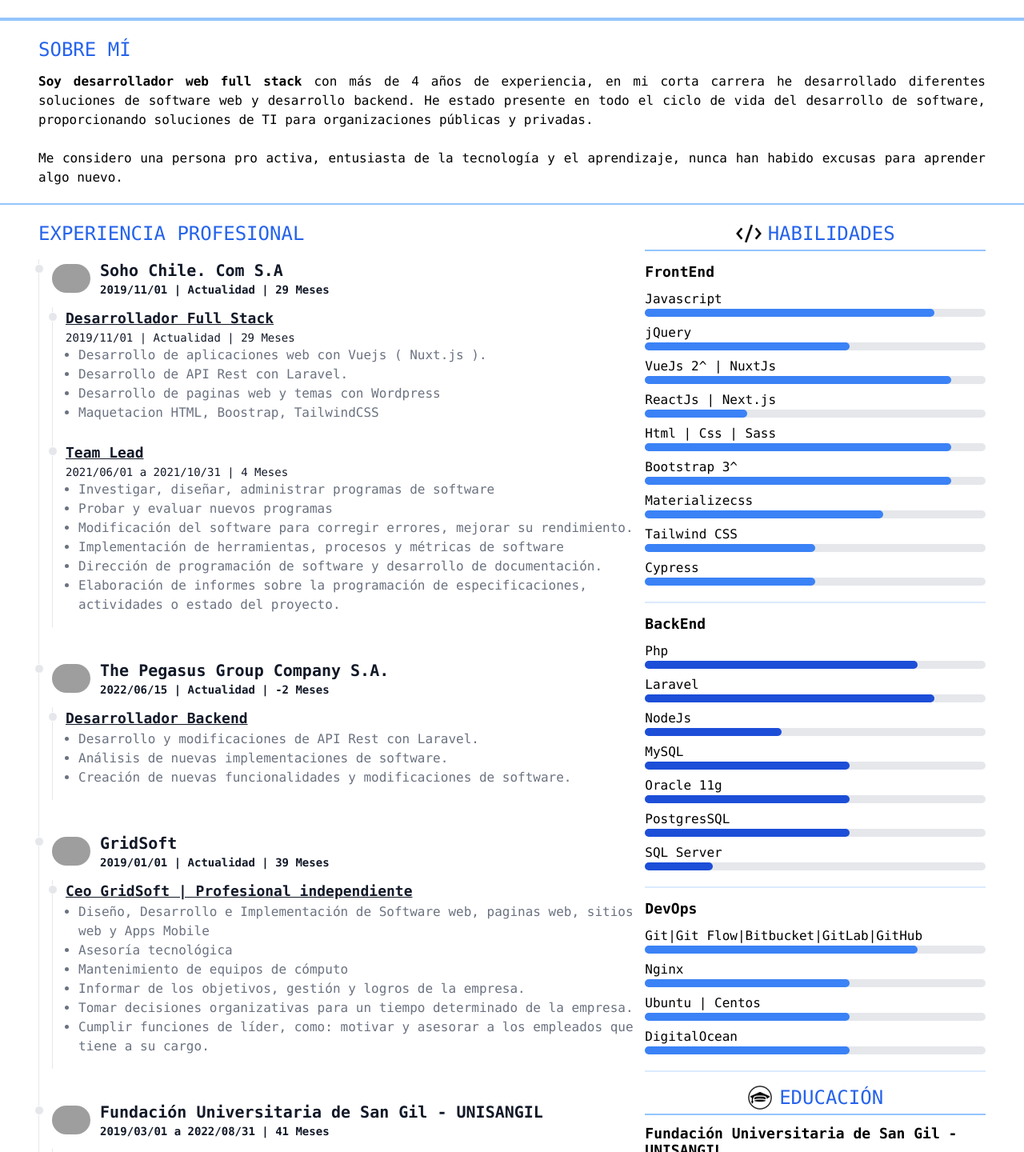
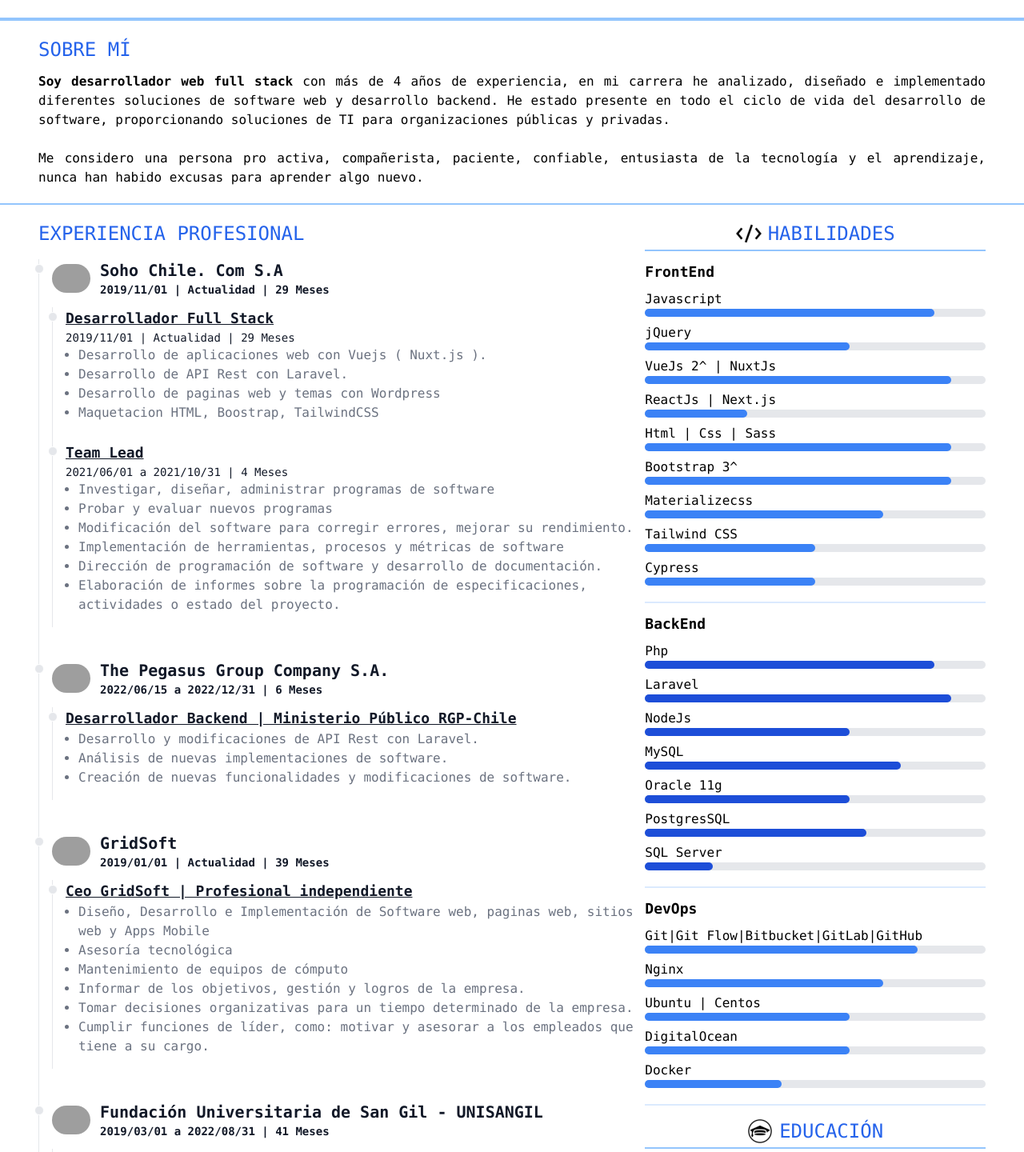
Before and after one commit to luchito93/my-resume-vue, a Vue app: page / in a window 1280 px wide. Shown: the part 250-1690 px from the top of the page at 80% size. Built offline with nearby package versions, Linux system fonts and the light colour scheme; grey boxes are pictures that could not be loaded.

Commit message:
add more experiences

```diff
--- a/src/components/Description.vue
+++ b/src/components/Description.vue
@@ -1,14 +1,19 @@
 <template>
-  <div class="md:flex md:flex-row border-b-4 border-blue-300 py-6 dark:text-white dark:border-blue-200 transition-colors duration-200">
+  <div
+    class="border-b-4 border-blue-300 py-6 transition-colors duration-200 dark:border-blue-200 dark:text-white md:flex md:flex-row"
+  >
     <div class="md:basis-1/3">
       <div class="flex justify-center">
         <img class="h-56 rounded-lg" src="../assets/me.png" alt="me" />
       </div>
     </div>
-    <div class="md:flex-auto my-2 md:my-auto px-4 text-center md:px-0 md:text-left">
+    <div class="my-2 px-4 text-center md:my-auto md:flex-auto md:px-0 md:text-left">
       <h1 class="pb-1 text-2xl font-semibold md:text-4xl">DIEGO ALEJANDRO VARGAS RODRIGUEZ</h1>
       <h2 class="mb-3 text-xl font-semibold">Ingeniero de Sistemas</h2>
-      <a href="https://www.linkedin.com/in/diego-vargas-develop/" class="underline hover:font-semibold">
+      <a
+        href="https://www.linkedin.com/in/diego-vargas-develop/"
+        class="underline hover:font-semibold"
+      >
         Linkedin
       </a>
       <br />
@@ -18,23 +23,25 @@
       <br />
       <a href="tel:+573132458975" class="underline hover:font-semibold"> +57 3132458975 </a>
     </div>
-    <div class="fixed top-2 ml-2 z-50">
+    <div class="fixed top-2 z-50 ml-2">
       <ButtonModeDark />
     </div>
   </div>
-  <div class="grid border-b-2 border-blue-300 py-5 px-4 sm:px-12 dark:text-white dark:border-blue-200 transition-colors duration-200">
-    <h4 class="mb-3 mb-0 mb-2 text-center text-xl font-medium uppercase text-blue-600 dark:text-white dark:underline sm:text-left sm:text-2xl transition-colors duration-200">
+  <div
+    class="grid border-b-2 border-blue-300 py-5 px-4 transition-colors duration-200 dark:border-blue-200 dark:text-white sm:px-12"
+  >
+    <h4
+      class="mb-3 mb-0 mb-2 text-center text-xl font-medium uppercase text-blue-600 transition-colors duration-200 dark:text-white dark:underline sm:text-left sm:text-2xl"
+    >
       Sobre mí
     </h4>
     <p class="text-justify">
-      <b>Soy desarrollador web full stack</b> con más de 4 años de experiencia, en mi corta carrera he
-      desarrollado
-      diferentes soluciones de software web y desarrollo backend. He estado presente en todo
-      el ciclo de vida del desarrollo de software, proporcionando soluciones de TI para
-      organizaciones públicas y privadas. <br /><br />
-      Me considero una persona pro activa, entusiasta de la tecnología y el aprendizaje, nunca han habido excusas
-      para
-      aprender algo nuevo.
+      <b>Soy desarrollador web full stack</b> con más de 4 años de experiencia, en mi carrera he
+      analizado, diseñado e implementado diferentes soluciones de software web y desarrollo backend.
+      He estado presente en todo el ciclo de vida del desarrollo de software, proporcionando
+      soluciones de TI para organizaciones públicas y privadas. <br /><br />
+      Me considero una persona pro activa, compañerista, paciente, confiable, entusiasta de la
+      tecnología y el aprendizaje, nunca han habido excusas para aprender algo nuevo.
     </p>
   </div>
 </template>
--- a/src/components/Education.vue
+++ b/src/components/Education.vue
@@ -1,31 +1,37 @@
 <template>
   <div class="mt-4">
     <h4
-      class="mb-3 text-center text-xl font-medium uppercase text-blue-600 md:text-2xl border-b-2 border-blue-300 dark:text-white dark:border-white flex justify-center transition-colors duration-200">
-      <img class="dark:hidden mr-2 mb-1" src="../assets/icon-education-black.png" alt="education" width="32">
-      <img class="hidden dark:block mr-2 mb-1" src="../assets/icon-education-white.png" alt="education" width="32">
+      class="mb-3 flex justify-center border-b-2 border-blue-300 text-center text-xl font-medium uppercase text-blue-600 transition-colors duration-200 dark:border-white dark:text-white md:text-2xl"
+    >
+      <img
+        class="mr-2 mb-1 dark:hidden"
+        src="../assets/icon-education-black.png"
+        alt="education"
+        width="32"
+      />
+      <img
+        class="mr-2 mb-1 hidden dark:block"
+        src="../assets/icon-education-white.png"
+        alt="education"
+        width="32"
+      />
       EDUCACIÓN
     </h4>
-    <div class="pb-3 dark:text-white transition-colors duration-200">
-      <h4 class="font-bold md:font-semibold text-left text-lg mt-3 leading-[initial]">
+    <div class="pb-3 transition-colors duration-200 dark:text-white">
+      <h4 class="mt-3 text-left text-lg font-bold leading-[initial] md:font-semibold">
         Fundación Universitaria de San Gil - UNISANGIL
       </h4>
       <p class="underline">Ingeniero de sistemas</p>
       <p class="text-xs">2013 - 2017</p>
     </div>
-    <div class="pb-3 dark:text-white transition-colors duration-200">
-      <h4 class="font-bold md:font-semibold text-left text-lg mt-3 leading-[initial]">
-        Udemy
-      </h4>
+    <div class="pb-3 transition-colors duration-200 dark:text-white">
+      <h4 class="mt-3 text-left text-lg font-bold leading-[initial] md:font-semibold">Udemy</h4>
       <p class="underline">Dominando Laravel - De principiante a experto</p>
       <p class="text-xs">2022</p>
     </div>
   </div>
 </template>
 
-<script setup lang="ts">
+<script setup lang="ts"></script>
 
-</script>
-
-<style scoped>
-</style>
+<style scoped></style>
--- a/src/components/Skills.vue
+++ b/src/components/Skills.vue
@@ -96,28 +96,28 @@
     <div class="mb-2 w-full rounded-full bg-gray-200 dark:bg-gray-700">
       <div
         class="w-50 h-2.5 rounded-full bg-blue-700 text-center font-medium leading-none text-white"
-        style="width: 80%"
+        style="width: 85%"
       ></div>
     </div>
     Laravel
     <div class="mb-2 w-full rounded-full bg-gray-200 dark:bg-gray-700">
       <div
         class="w-50 h-2.5 rounded-full bg-blue-700 text-center font-medium leading-none text-white"
-        style="width: 85%"
+        style="width: 90%"
       ></div>
     </div>
     NodeJs
     <div class="mb-2 w-full rounded-full bg-gray-200 dark:bg-gray-700">
       <div
         class="w-50 h-2.5 rounded-full bg-blue-700 text-center font-medium leading-none text-white"
-        style="width: 40%"
+        style="width: 60%"
       ></div>
     </div>
     MySQL
     <div class="mb-2 w-full rounded-full bg-gray-200 dark:bg-gray-700">
       <div
         class="w-50 h-2.5 rounded-full bg-blue-700 text-center font-medium leading-none text-white"
-        style="width: 60%"
+        style="width: 75%"
       ></div>
     </div>
     Oracle 11g
@@ -131,7 +131,7 @@
     <div class="mb-2 w-full rounded-full bg-gray-200 dark:bg-gray-700">
       <div
         class="w-50 h-2.5 rounded-full bg-blue-700 text-center font-medium leading-none text-white"
-        style="width: 60%"
+        style="width: 65%"
       ></div>
     </div>
     SQL Server
@@ -159,7 +159,7 @@
     <div class="mb-2 w-full rounded-full bg-gray-200 dark:bg-gray-700">
       <div
         class="w-50 h-2.5 rounded-full bg-blue-500 text-center font-medium leading-none text-white"
-        style="width: 60%"
+        style="width: 70%"
       ></div>
     </div>
     Ubuntu | Centos
@@ -176,5 +176,12 @@
         style="width: 60%"
       ></div>
     </div>
+    Docker
+    <div class="mb-2 w-full rounded-full bg-gray-200 dark:bg-gray-700">
+      <div
+        class="w-50 h-2.5 rounded-full bg-blue-500 text-center font-medium leading-none text-white"
+        style="width: 40%"
+      ></div>
+    </div>
   </div>
 </template>
--- a/src/utils/experiences.json
+++ b/src/utils/experiences.json
@@ -61,11 +61,11 @@
     "url": "https://www.pegasus.cl/",
     "image": "https://gridsoft.fra1.digitaloceanspaces.com/icons/icon-pegasus.png",
     "startDate": "2022/06/15",
-    "endDate": null,
+    "endDate": "2022/12/31",
     "showDate": true,
     "positions": [
       {
-        "name": "Desarrollador Backend",
+        "name": "Desarrollador Backend | Ministerio Público RGP-Chile",
         "startDate": "2022/06/15",
         "endDate": null,
         "showDate": false,
```
